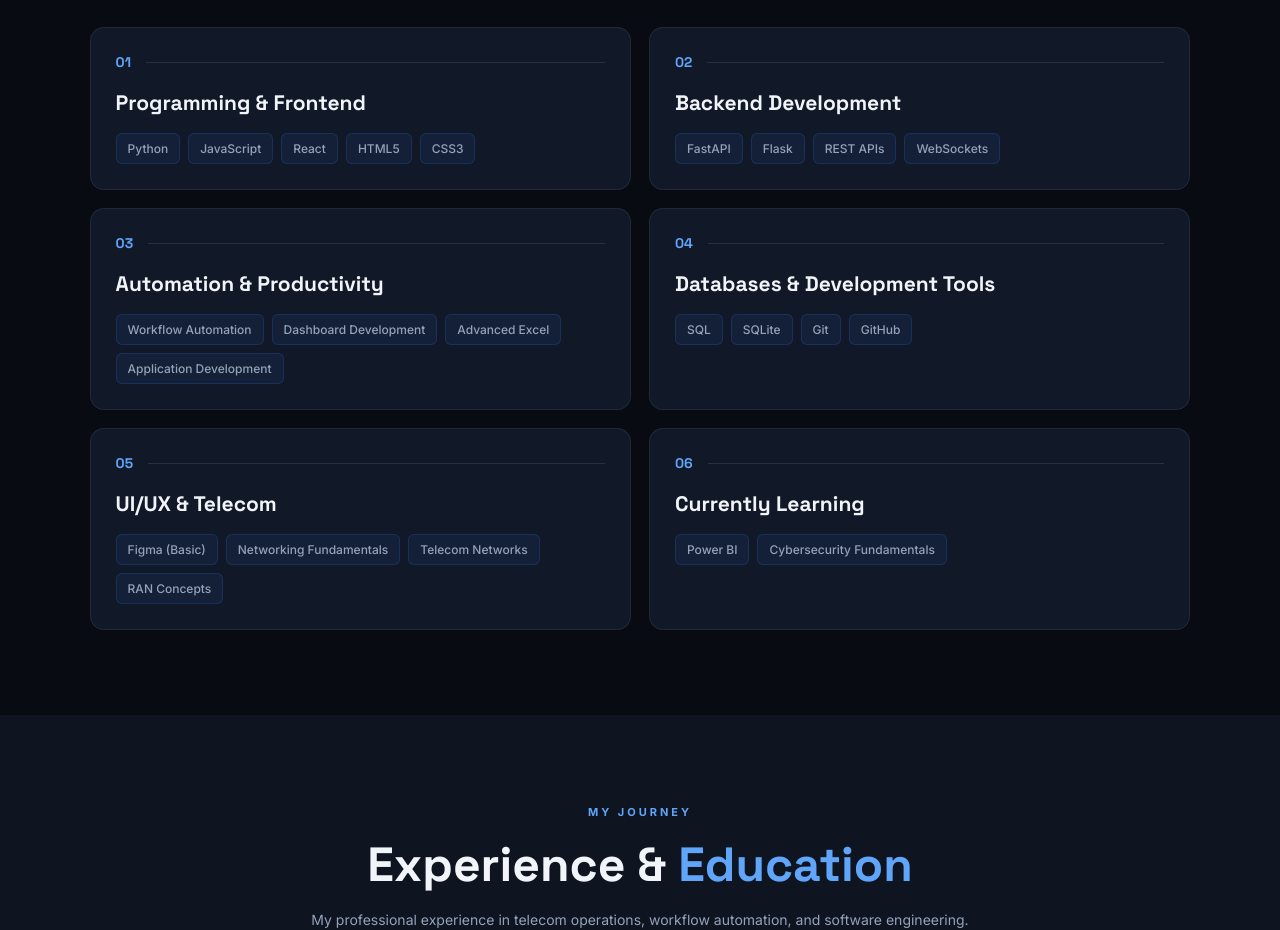
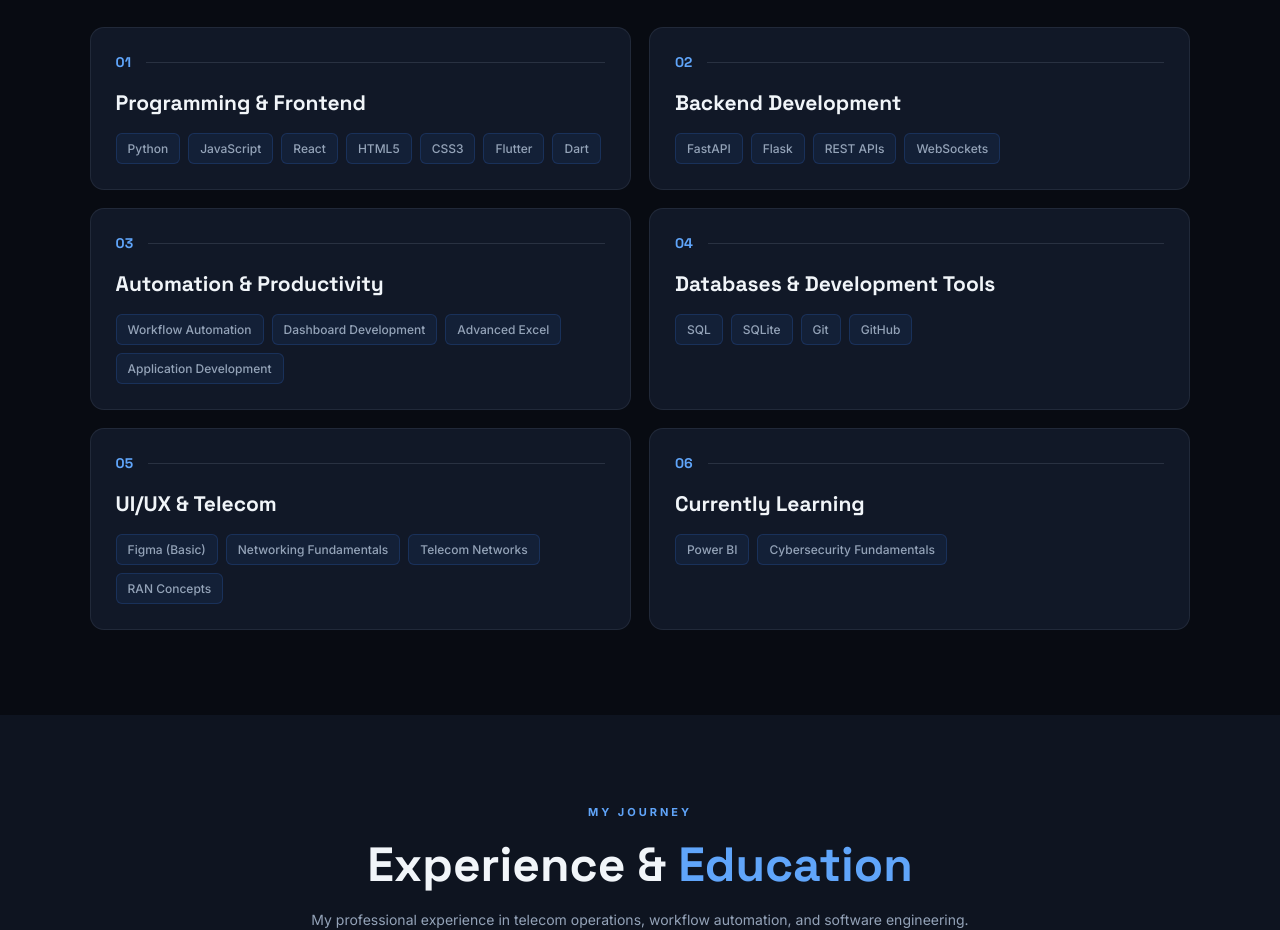
Before and after one commit to hamza987765/hamza-portfolio, a React (Vite) app: page / in a window 1280 px wide. Shown: the part 3320-4250 px from the top of the page. Built offline with nearby package versions, Linux system fonts and the light colour scheme.

Commit message:
Skills Added

```diff
--- a/src/components/Skills.jsx
+++ b/src/components/Skills.jsx
@@ -4,7 +4,7 @@ const skillGroups = [
   {
     number: '01',
     title: 'Programming & Frontend',
-    skills: ['Python', 'JavaScript', 'React', 'HTML5', 'CSS3'],
+    skills: ['Python', 'JavaScript', 'React', 'HTML5', 'CSS3', 'Flutter', 'Dart'],
   },
   {
     number: '02',
```
